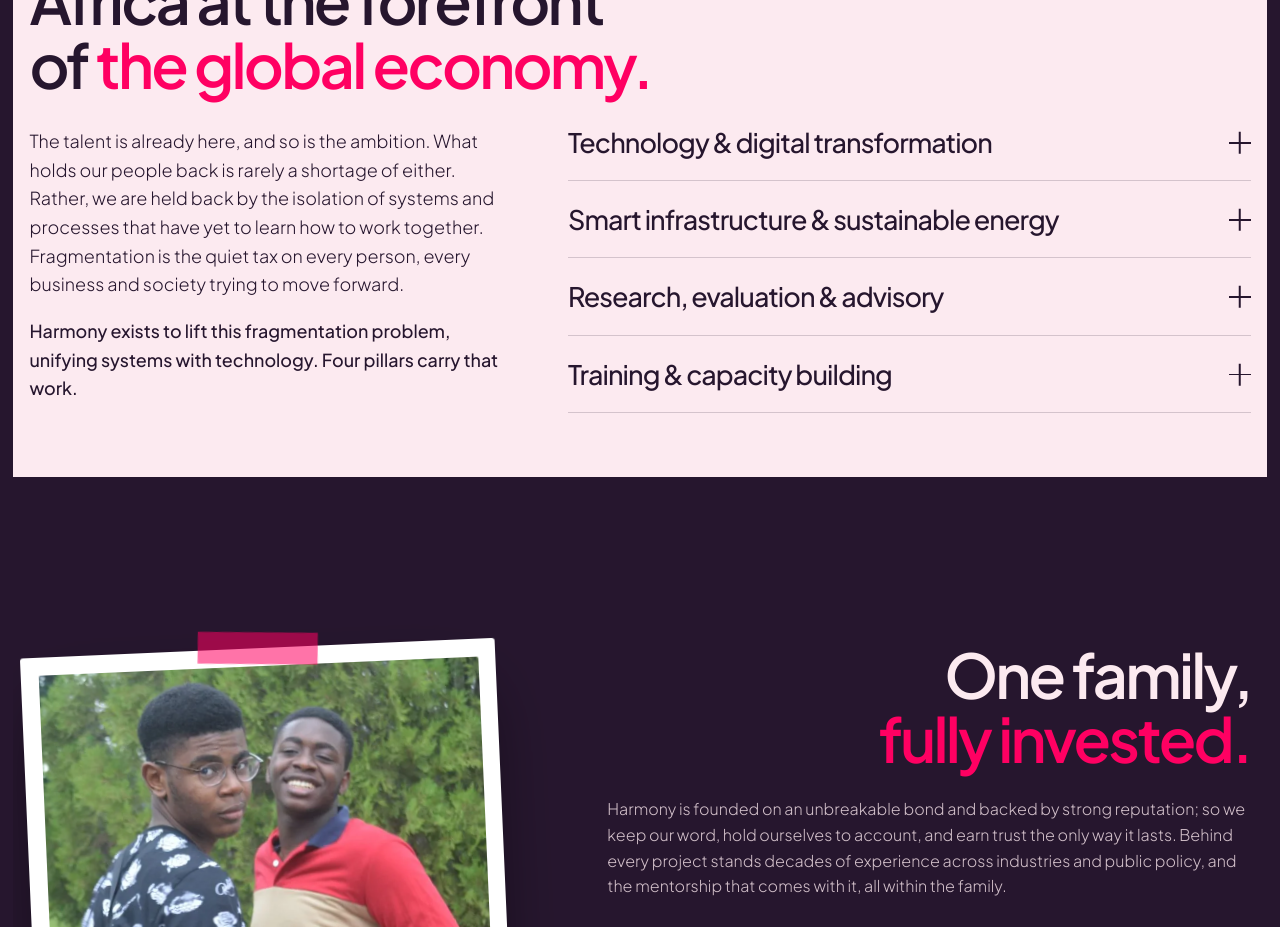
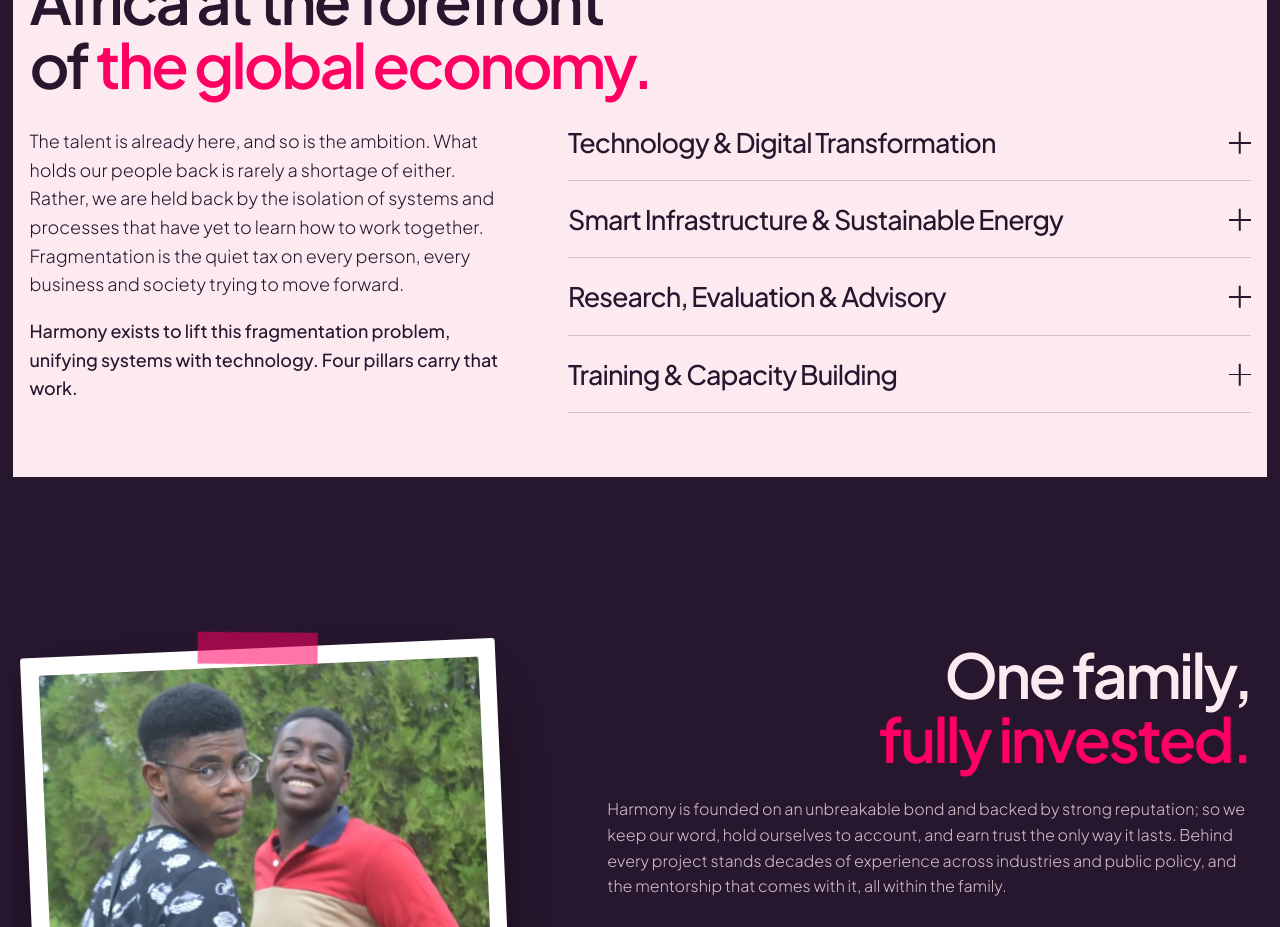
Before and after one commit to aehils/harmony-web, a plain HTML site: page index.html in a window 1280 px wide. Shown: the part 2120-3047 px from the top of the page. Drawn offline with nearby package versions, Linux system fonts and the light colour scheme.

Commit message:
Title-case the pillar names
Co-Authored-By: Claude Opus 5.5 <noreply@anthropic.com>

```diff
--- a/index.html
+++ b/index.html
@@ -125,7 +125,7 @@
         <ol class="moves">
           <li class="move reveal">
             <button class="move__head" aria-expanded="false">
-              <span class="move__name">Technology &amp; digital transformation</span>
+              <span class="move__name">Technology &amp; Digital Transformation</span>
               <span class="move__plus" aria-hidden="true"></span>
             </button>
             <div class="move__body"><div>
@@ -136,7 +136,7 @@
           </li>
           <li class="move reveal">
             <button class="move__head" aria-expanded="false">
-              <span class="move__name">Smart infrastructure &amp; sustainable energy</span>
+              <span class="move__name">Smart Infrastructure &amp; Sustainable Energy</span>
               <span class="move__plus" aria-hidden="true"></span>
             </button>
             <div class="move__body"><div>
@@ -147,7 +147,7 @@
           </li>
           <li class="move reveal">
             <button class="move__head" aria-expanded="false">
-              <span class="move__name">Research, evaluation &amp; advisory</span>
+              <span class="move__name">Research, Evaluation &amp; Advisory</span>
               <span class="move__plus" aria-hidden="true"></span>
             </button>
             <div class="move__body"><div>
@@ -158,7 +158,7 @@
           </li>
           <li class="move reveal">
             <button class="move__head" aria-expanded="false">
-              <span class="move__name">Training &amp; capacity building</span>
+              <span class="move__name">Training &amp; Capacity Building</span>
               <span class="move__plus" aria-hidden="true"></span>
             </button>
             <div class="move__body"><div>
```
